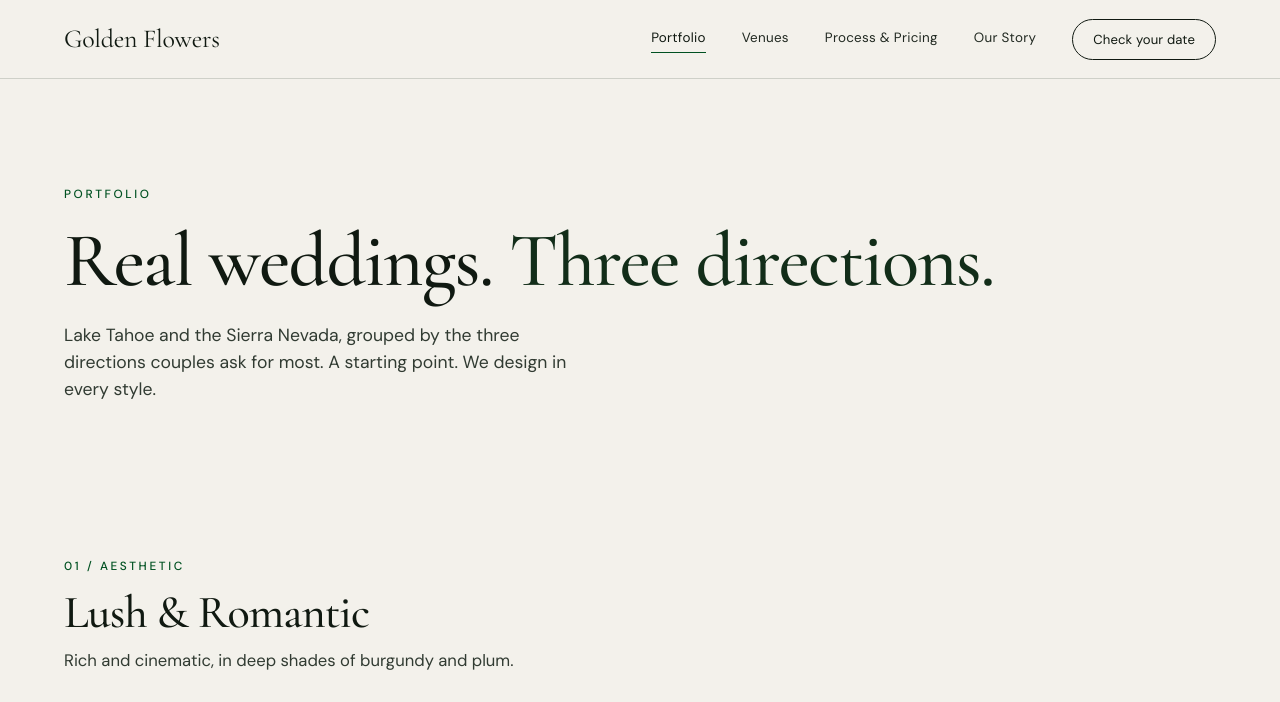
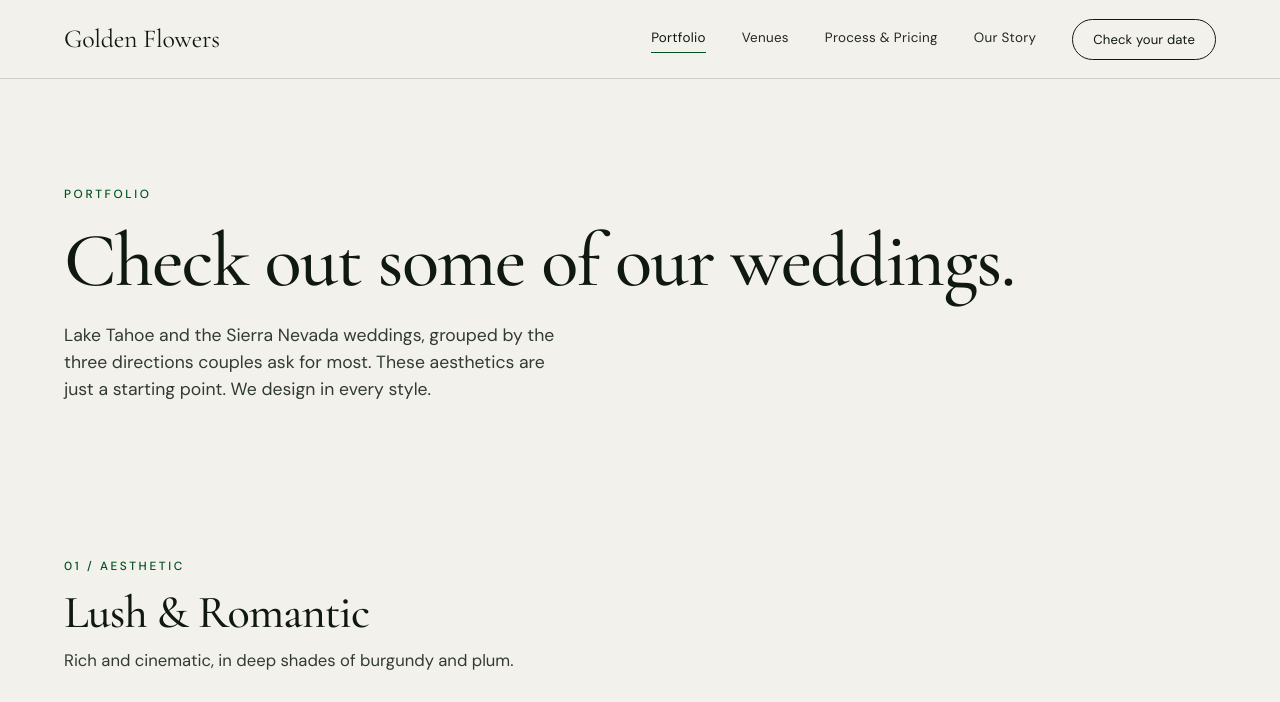
Before and after one commit to jshplhm/goldenflowers, a Jekyll site: the page built from portfolio/index.md, in a window 1280 px wide and 900 px high, cut to the strip 0-702 px from the top of the window. Built offline with Jekyll 4.4.1, drawn with Linux system fonts in a browser that asks for light colours.

Commit message:
Update site copy in _data/portfolio_page.yml via inline editor

```diff
--- a/_data/portfolio_page.yml
+++ b/_data/portfolio_page.yml
@@ -2,8 +2,10 @@
 # *single asterisks* = italic, **double** = bold.
 header:
   label: "Portfolio"
-  heading: "Real weddings. *Three directions.*"
-  subheading: "Lake Tahoe and the Sierra Nevada, grouped by the three directions couples ask for most. A starting point. We design in every style."
+  heading: "Check out some of our weddings."
+  subheading: "Lake Tahoe and the Sierra Nevada weddings, grouped by the three
+    directions couples ask for most. These aesthetics are just a starting point.
+    We design in every style."
 groups:
   lush_romantic:
     title: "Lush & Romantic"
@@ -17,11 +19,14 @@
 cta:
   label: "Something different in mind?"
   heading: "We work in *every direction.*"
-  body: "These three are only a starting point. Bring your Pinterest board, a venue photo, or a feeling you can't quite name yet, and we'll design from there."
+  body: "These three are only a starting point. Bring your Pinterest board, a
+    venue photo, or a feeling you can't quite name yet, and we'll design from
+    there."
   button: "Share your inspiration"
 # Shared closing CTA on every individual wedding page.
 wedding_cta:
   label: "Planning something like this?"
   heading: "Tell us your *date.*"
-  body: "Our calendar is capped each season. Send your date and venue and we'll let you know if yours is still open."
+  body: "Our calendar is capped each season. Send your date and venue and we'll
+    let you know if yours is still open."
   button: "Check your date"
```
